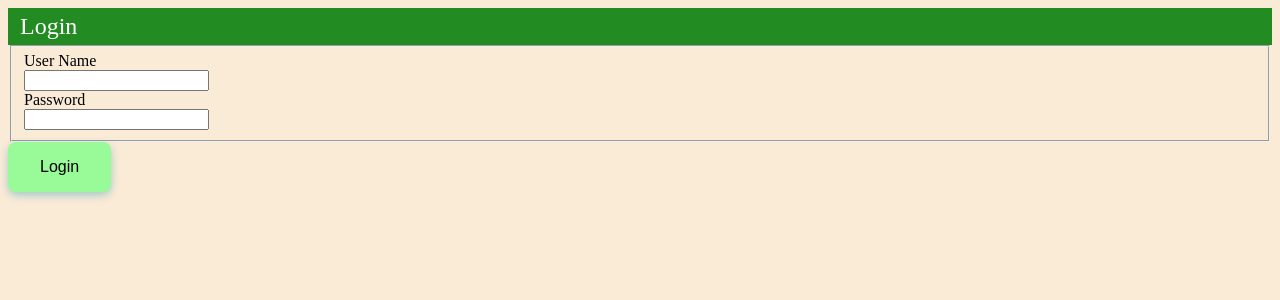
After one commit to water-dropwort/python-django-tutorial, a Django app: page /polls/login/ in a window 1280 px wide. The commit adds this page. Shown: the top 300 px of the page. Run offline with Django 4.2, Linux system fonts and the light colour scheme.

Commit message:
impl user auth and login function

```diff
--- /dev/null
+++ b/polls/login_views.py
@@ -0,0 +1,29 @@
+from django.shortcuts import render, get_object_or_404
+from django.http import HttpResponseRedirect
+from django.contrib.auth.models import User
+from django.contrib.auth import authenticate, login, logout
+from django.urls import reverse
+
+def login_(request):
+    if request.method == "GET":
+        if request.user.is_authenticated:
+            return HttpResponseRedirect(reverse("testpolls:index"))
+        else:
+            return render(request, "polls/login.html")
+    elif request.method == "POST":
+        user_name = request.POST["username"]
+        password = request.POST["password"]
+        user = authenticate(request, username = user_name, password = password)
+        # succeeded to authenticate
+        if user is not None:
+            login(request, user)
+            return HttpResponseRedirect(reverse("testpolls:index"))
+        # failed to authenticate
+        else:
+            return render(request, "polls/login.html",
+                          { "error_message" : "Incorrect username or password", })
+
+def logout_(request):
+    if request.user.is_authenticated:
+        logout(request)
+        return HttpResponseRedirect(reverse("testpolls:login"))
--- a/polls/static/polls/style.css
+++ b/polls/static/polls/style.css
@@ -2,8 +2,14 @@ body {
     background : antiquewhite;
 }
 
-.page-title {
+.header {
     background : forestgreen;
+    display : flex;
+    justify-content : space-between;
+    vertical-align : middle;
+}
+
+.header-title {
     color : white;
     font-size : 1.5em;
     padding : 0.2em;
@@ -34,3 +40,25 @@ body {
 .flatbutton:hover {
     box-shadow: none;
 }
+
+.flatminibutton {
+    color : black;
+    background : palegreen;
+    font-size : 1.0em;
+    padding : 0.2em 0.5em;
+    border-radius: 0.5em;
+    border : none;
+    box-shadow: none;
+    cursor : pointer;
+}
+
+.flatminibutton:hover {
+    opacity : 0.8;
+}
+
+.userinfo {
+    color : white;
+    font-size : 1.0em;
+    margin-top : 0.5em;
+    margin-right : 0.5em;
+}
--- a/polls/templates/polls/base.html
+++ b/polls/templates/polls/base.html
@@ -5,7 +5,18 @@
     <link rel="stylesheet" href="{% static 'polls/style.css' %}">
   </head>
   <body>
-    <div class="page-title">{% block headertitle %}{% endblock %}</div>
+    <div class="header">
+      <div class="header-title">
+      {% block headertitle %}{% endblock %}
+      </div>
+      {% if user.is_authenticated %}
+      <div class="userinfo">
+        Hello, {{user.username}}
+        <button class="flatminibutton" onclick="location.href='{% url 'testpolls:logout' %}'">Logout</button>
+      </div>
+      {% endif %}
+    </div>
+
     {% block content %}
     {% endblock %}
   </body>
--- /dev/null
+++ b/polls/templates/polls/login.html
@@ -0,0 +1,26 @@
+{% extends "polls/index.html" %}
+
+{% block pagetitle %}Login{% endblock %}
+{% block headertitle %}Login{% endblock %}
+
+{% block content %}
+<form action="{% url 'testpolls:login' %}" method="post">
+  {% csrf_token %}
+  <fieldset>
+    {% if error_message %}
+    <p class="error-message">{{ error_message }}</p>
+    {% endif %}
+    <div>
+      <label for="username">User Name</label><br>
+      <input type="text" name="username" id="username" required/>
+    </div>
+    <div>
+      <label for="password">Password</label><br>
+      <input type="password" name="password" id="password" required/>
+    </div>
+  </fieldset>
+  <div>
+    <input type="submit" value="Login" class="flatbutton"/>
+  </div>
+</form>
+{% endblock %}
--- a/polls/urls.py
+++ b/polls/urls.py
@@ -1,5 +1,5 @@
 from django.urls import path
-from . import views
+from . import views, login_views
 
 app_name = "testpolls"
 urlpatterns = [
@@ -7,4 +7,6 @@ urlpatterns = [
     path("<int:pk>/", views.DetailView.as_view(), name="detail"),
     path("<int:pk>/results/", views.ResultsView.as_view(), name="results"),
     path("<int:question_id>/vote/", views.vote, name="vote"),
+    path("login/", login_views.login_, name="login"),
+    path("logout/", login_views.logout_, name="logout"),
 ]
```
Also changed, not shown: polls/tests.py (+18 -0 lines), polls/views.py (+10 -13 lines), README.md.
